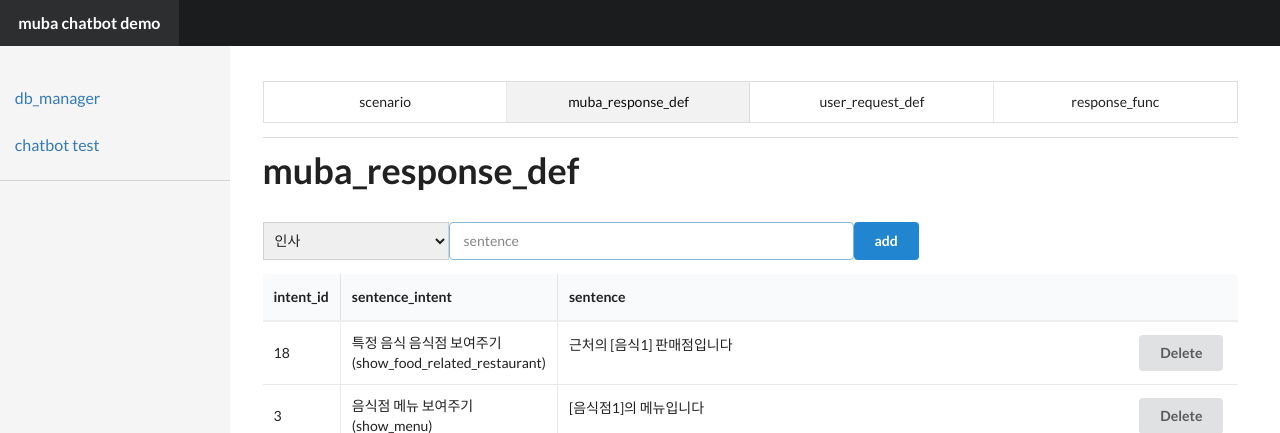
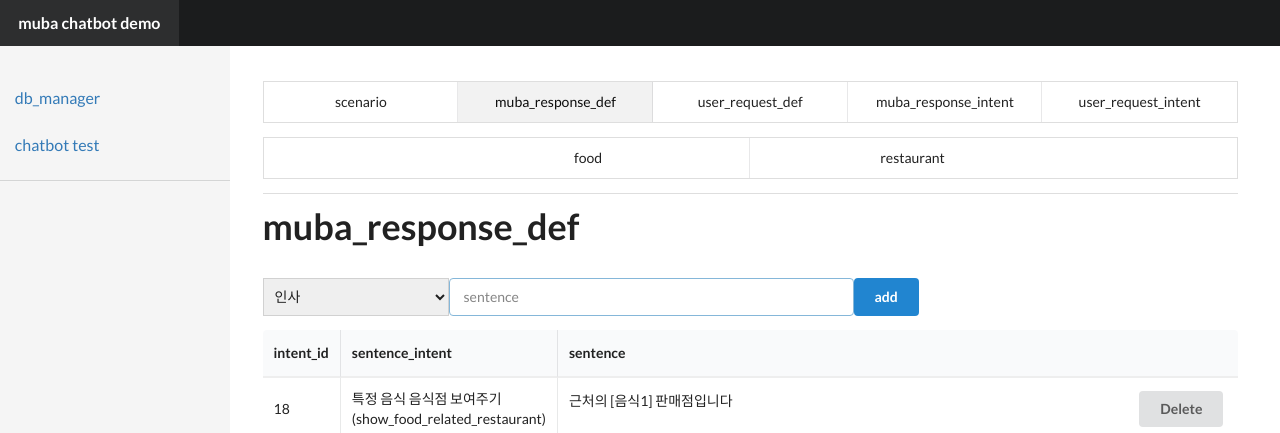
Before and after one commit to MubaBot/muba-chatbot, a Flask app: page /chatbot/db_manage?table=muba_response_def in a window 1280 px wide. Shown: the top 433 px of the page. Run offline with Flask 2, Linux system fonts and the light colour scheme; data comes from the database, SQL or seed files in the repository; both versions use the stored data as it was after the commit.

Commit message:
adding manager function

```diff
--- a/app.py
+++ b/app.py
@@ -64,9 +64,20 @@ def query_db(query, args=(), one=False):
 
 @app.route('/chatbot/db_manage')
 def db_manage():
-    tables = ['scenario', 'muba_response_def', 'user_request_def', 'response_func']
-    cur_table = request.args.get('table', default='muba_response_def', type=str)
+    tables = ['scenario', 'muba_response_def', 'user_request_def', 'muba_response_intent','user_request_intent']
+    tables+=['food','restaurant']
+    cur_table = request.args.get('table', default='scenario', type=str)
     intent_list=[]
+    if cur_table=='muba_response_intent':
+        response_intents=query_db('select * from muba_response_intent')
+        table_info=response_intents
+        response = render_template('manage.html', table_info=table_info, tables=tables, cur_table=cur_table)
+        return response
+    elif cur_table=='user_request_intent':
+        response_intents=query_db('select * from user_request_intent')
+        table_info=response_intents
+        response = render_template('manage.html', table_info=table_info, tables=tables, cur_table=cur_table)
+        return response
     if cur_table=='muba_response_def':
         response_def=query_db('select * from muba_response_def')
         for idx,rd in enumerate(response_def):
@@ -120,9 +131,6 @@ def db_manage():
         response = render_template('manage.html', table_info=table_info, tables=tables, cur_table=cur_table,user_intent=user_intent,muba_intent=muba_intent)
         return response
 
-
-
-
     response = render_template('manage.html',table_info=table_info,tables=tables,cur_table=cur_table,intent_list=intent_list)
     return response
 
@@ -131,27 +139,47 @@ def db_manage():
 @app.route('/chatbot/db_manage/item_add',methods=['POST'])
 def item_add():
     table_name=request.form['cur_table']
-    id=request.form.get('intent_id',type=int)
-    sentence=request.form.get('sentence',type=str)
-    if id and sentence:
-        if table_name=='muba_response_def':
+
+    if table_name=='muba_response_def':
+        id = request.form.get('intent_id', type=int)
+        sentence = request.form.get('sentence', type=str)
+        if id and sentence:
             query_execute('insert into muba_response_def (muba_response_intent_id,sentence) values (?, ?);',[id,sentence])
-        if table_name=='user_request_def':
+    elif table_name=='user_request_def':
+        id = request.form.get('intent_id', type=int)
+        sentence = request.form.get('sentence', type=str)
+        if id and sentence:
             query_execute('insert into user_request_def (user_request_intent_id,sentence) values (?, ?);',[id,sentence])
 
+
     return redirect('/chatbot/db_manage?table='+table_name)
+
+@app.route('/chatbot/db_manage/scenario_add',methods=['POST'])
+def scenario_add():
+    scenario_list=json.loads(request.form['scenario_list'])
+    scenario_='1,'+','.join(scenario_list)
+    query_execute('insert into scenario (scenario) values (?)',[scenario_])
+    return redirect('/chatbot/db_manage?table=scenario')
+
 
 @app.route('/chatbot/db_manage/item_delete')
 def item_delete():
     table_name=request.args.get('table')
-    id=request.args.get('id')
-    if table_name=='muba_response_def' and id:
-        print('hihi')
-        query_execute('delete from muba_response_def where sentence_id=(?)',[id])
-    elif table_name=='user_request_def' and id:
-        query_execute('delete from user_request_def where sentence_id=?', [id])
+
+    if table_name=='muba_response_def':
+        id = request.args.get('id')
+        if id:
+            query_execute('delete from muba_response_def where sentence_id=(?)',[id])
+    elif table_name=='user_request_def':
+        id = request.args.get('id')
+        if id:
+            query_execute('delete from user_request_def where sentence_id=?', [id])
+    elif table_name=='scenario':
+        id=request.args.get('scenario_id')
+        if id:
+            query_execute('delete from scenario where scenario_id=?',[id])
 
     return redirect('/chatbot/db_manage?table='+table_name)
 
 if __name__ == '__main__':
-    app.run(host='0.0.0.0', port=5000)
+    app.run(host='0.0.0.0', port=9999)
--- a/templates/manage.html
+++ b/templates/manage.html
@@ -2,14 +2,23 @@
 <html>
 {% extends 'layout.html' %}
 {% block title %}
-    <div class="ui four item menu">
-        {% for table in tables %}
+    <div class="ui five item menu">
+        {% for table in tables[:5] %}
             {#  <a class="active item">Editorials</a>#}
             {% if table==cur_table %}<a class="active item">{{ table }}</a>
             {% else %}  <a class="item" href="?table={{ table }}">{{ table }}{% endif %}</a>
             {#  <a class="item">Upcoming Events</a>#}
         {% endfor %}
     </div>
+    <div class="ui three item menu">
+    {% for table in tables[5:] %}
+            {#  <a class="active item">Editorials</a>#}
+            {% if table==cur_table %}<a class="active item">{{ table }}</a>
+            {% else %}  <a class="item" href="?table={{ table }}">{{ table }}{% endif %}</a>
+            {#  <a class="item">Upcoming Events</a>#}
+        {% endfor %}
+    </div>
+
 {% endblock %}
 {% block content %}
     <div class="row">
@@ -17,6 +26,7 @@
     </div>
     <div class="row">
         <table class="ui celled table">
+
             {% if cur_table=='muba_response_def' %}
                 <form class="form-inline" action="/chatbot/db_manage/item_add" method="post">
                 <input type="hidden" name="cur_table" value="{{ cur_table }}">
@@ -51,6 +61,75 @@
                         <td data-label="muba_response_intent_id">{{ rd[1] }}</td>
                         <td data-label="intent_name">{{ rd[3] }}({{ rd[4] }})</td>
                         <td data-label="sentence">{{ rd[2] }}<button onclick='location="/chatbot/db_manage/item_delete?table={{ cur_table }}&id={{ rd[0] }}"' style="float:right" class="ui button">Delete</button></td>
+
+                    </tr>
+                {% endfor %}
+
+                </tbody>
+                {% elif cur_table=='muba_response_intent' %}
+                <form class="form-inline" action="/chatbot/db_manage/item_add" method="post">
+                <input type="hidden" name="cur_table" value="{{ cur_table }}">
+
+                <div class="ui input focus">
+                    <input type="text" size=50 placeholder="intent_name" name="intent_name" value="">
+                    <input type="text" size=50 placeholder="func" name="func" value="">
+                </div>
+                <button type="submit" class="ui primary button">
+                    add
+                </button>
+                </form>
+
+                <thead>
+                <tr>
+
+                    <th class="collapsing">intent_id</th>
+                    <th>intent_name</th>
+                    <th class="collapsing">function</th>
+                    <th></th>
+
+                </tr>
+                </thead>
+                <tbody>
+
+                {% for rd in table_info %}
+                    <tr>
+                        <td data-label="muba_response_intent_id">{{ rd[0] }}</td>
+                        <td data-label="intent_name">{{ rd[1] }}</td>
+                        <td data-label="function">{{ rd[2] }}</td>
+                        <td><button onclick='location="/chatbot/db_manage/item_delete?table={{ cur_table }}&id={{ rd[0] }}"' style="float:right" class="ui button">Delete</button></td>
+
+                    </tr>
+                {% endfor %}
+
+                </tbody>
+                {% elif cur_table=='user_request_intent' %}
+                <form class="form-inline" action="/chatbot/db_manage/item_add" method="post">
+                <input type="hidden" name="cur_table" value="{{ cur_table }}">
+
+                <div class="ui input focus">
+                    <input type="text" size=50 placeholder="intent_name" name="intent_name" value="">
+                </div>
+                <button type="submit" class="ui primary button">
+                    add
+                </button>
+                </form>
+
+                <thead>
+                <tr>
+
+                    <th class="collapsing">intent_id</th>
+                    <th>intent_name</th>
+                    <th class="collapsing"></th>
+
+                </tr>
+                </thead>
+                <tbody>
+
+                {% for rd in table_info %}
+                    <tr>
+                        <td data-label="user_request_intent_id">{{ rd[0] }}</td>
+                        <td data-label="intent_name">{{ rd[1] }}</td>
+                        <td><button onclick='location="/chatbot/db_manage/item_delete?table={{ cur_table }}&id={{ rd[0] }}"' style="float:right" class="ui button">Delete</button></td>
 
                     </tr>
                 {% endfor %}
@@ -101,32 +180,16 @@
                 <button class="ui secondary button" onclick="add_scene_item();">
                     +
                 </button>
-                <form class="form-inline" action="/chatbot/db_manage/item_add" method="post">
-
-                <input type="hidden" name="cur_table" value="{{ cur_table }}">
-
-
-{#                <select name="intent_id" class="form-control ui search dropdown">#}
-
-{#                    {% for i,rd in enumerate(intent_list) %}#}
-{#                        {% if i%2==0 %}#}
-{#                        <option value={{ rd[0] }}>{{ rd[1] }}</option>#}
-{#                        {% else %}    #}
-{#                        {% endif %}#}
-{##}
-{#                    {% endfor %}#}
-{#                </select>#}
-
-
-                <button type="submit" class="ui primary button">
+                <button type="submit" class="ui primary button" onclick="submit_scenario();">
                     add
                 </button>
-                </form>
+{#                </form>#}
                 <thead>
                 <tr>
 
                     <th class="collapsing">scenario_id</th>
                     <th>scenario</th>
+                    <th class="collapsing"></th>
                     {#                <th>sentence</th>#}
 
                 </tr>
@@ -135,7 +198,7 @@
 
                 {% for rd in table_info %}
                     <tr>
-                        <td data-label="user_request_intent_id" class="collapsing">{{ rd[0] }}</td>
+                        <td data-label="scenario_id" class="collapsing">{{ rd[0] }}</td>
                         <td data-label="intent_name">
                             {% for scene in rd[2] %}
                                 {% if scene[0]=='muba' %}
@@ -146,6 +209,7 @@
 
 
                             {% endfor %}</td>
+                        <td><button onclick='location="/chatbot/db_manage/item_delete?table={{ cur_table }}&scenario_id={{ rd[0] }}"' style="float:right" class="ui button">Delete</button></td>
 
                     </tr>
                 {% endfor %}
@@ -156,6 +220,38 @@
     </div>
     <script>
     var cnt=0;
+    function post_to_url(path, params, method) {
+        method = method || "post"; // Set method to post by default, if not specified.
+
+        // The rest of this code assumes you are not using a library.
+        // It can be made less wordy if you use one.
+        var form = document.createElement("form");
+        form.setAttribute("method", method);
+        form.setAttribute("action", path);
+
+        for(var key in params) {
+            var hiddenField = document.createElement("input");
+            hiddenField.setAttribute("type", "hidden");
+            hiddenField.setAttribute("name", key);
+            hiddenField.setAttribute("value", params[key]);
+
+            form.appendChild(hiddenField);
+        }
+
+        document.body.appendChild(form);
+        form.submit();
+    }
+
+    function submit_scenario(){
+        var listobj=[];
+        for(var i=0; i<cnt; i++) {
+            var d=document.getElementById("scene_item"+i);
+            listobj.push(d.value);
+        }
+        {#window.location ='/chatbot/db_manage?table=scenario'#}
+        post_to_url('/chatbot/db_manage/scenario_add',{'scenario_list':JSON.stringify(listobj)});
+        cnt=0;
+    }
     function add_scene_item() {
         var myDiv = document.getElementById("scenario_item");
         var x=document.createElement("select");
```
Also changed, not shown: chatbotdb.db.
